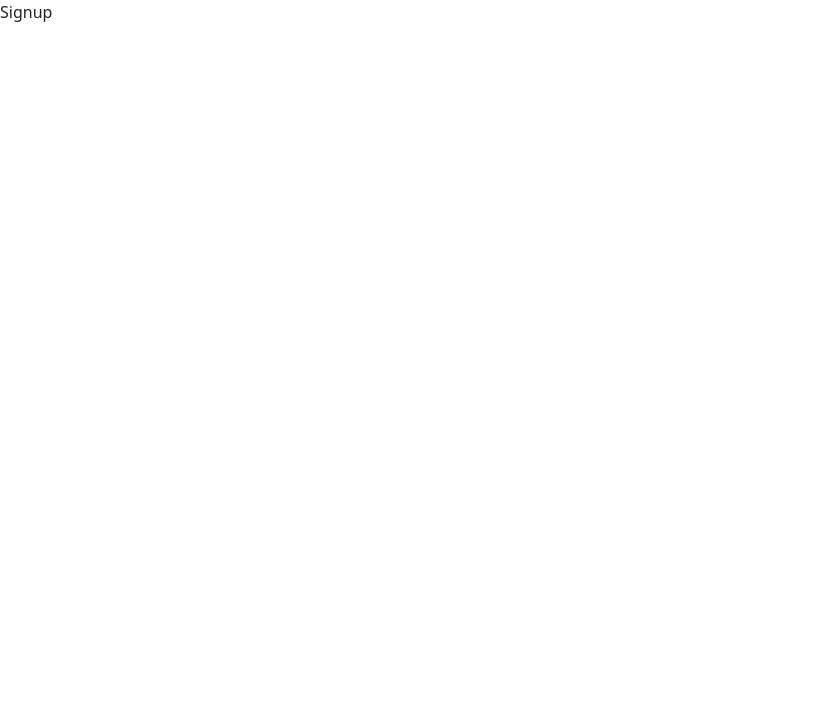
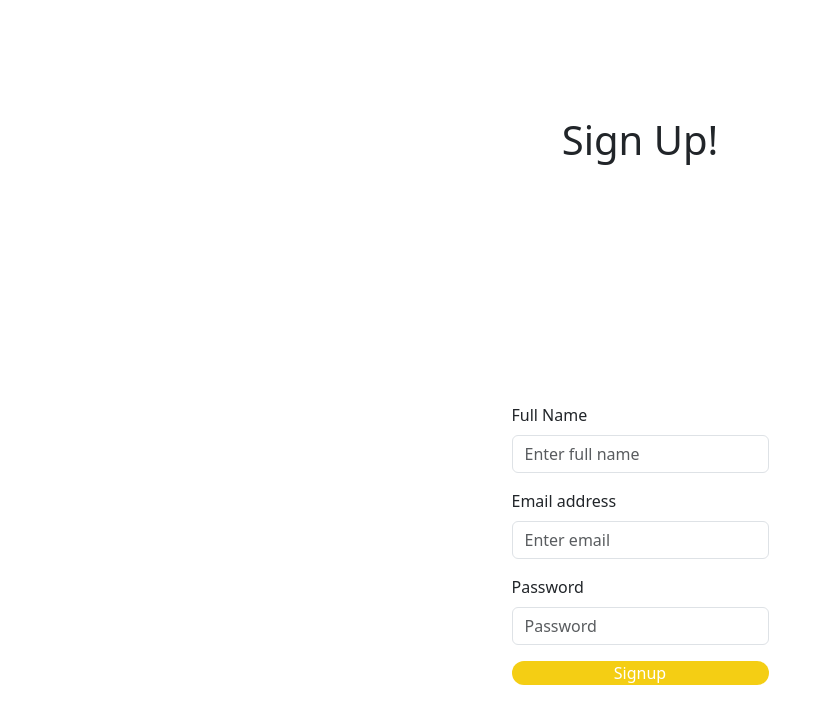
Before and after one commit to rohanasif/frontend_captstone, a React (Vite) app: page /signup in a window 1280 px wide. Shown: the top 724 px of the page, without its empty margins (0-831 px from the left). Built offline with nearby package versions, Linux system fonts and the light colour scheme.

Commit message:
Install redux, react-redux and redux-thunk

```diff
--- a/package.json
+++ b/package.json
@@ -20,7 +20,10 @@
     "react": "^18.2.0",
     "react-bootstrap": "^2.9.1",
     "react-dom": "^18.2.0",
-    "react-router-dom": "^6.20.1"
+    "react-redux": "^9.0.3",
+    "react-router-dom": "^6.20.1",
+    "redux": "^5.0.0",
+    "redux-thunk": "^3.1.0"
   },
   "devDependencies": {
     "@types/react": "^18.2.37",
--- a/src/components/NavBar.jsx
+++ b/src/components/NavBar.jsx
@@ -1,30 +1,37 @@
 import Container from "react-bootstrap/Container";
 import Nav from "react-bootstrap/Nav";
 import Navbar from "react-bootstrap/Navbar";
-import NavDropdown from "react-bootstrap/NavDropdown";
+import { FontAwesomeIcon } from "@fortawesome/react-fontawesome";
+import { faCartShopping } from "@fortawesome/free-solid-svg-icons";
 import { Link } from "react-router-dom";
 import logo from "../assets/logo.svg";
 
 const NavBar = () => {
+  const loggedIn = false;
   return (
     <Navbar expand="lg" className="bg-body-tertiary">
-      <Container>
+      <Container className="w-full flex justify-between">
         <Navbar.Brand>
           <Link to="/">
             <img src={logo} alt="Brand logo" />
           </Link>
         </Navbar.Brand>
         <Navbar.Toggle aria-controls="basic-navbar-nav" />
-        <Navbar.Collapse id="basic-navbar-nav">
+        <Navbar.Collapse id="basic-navbar-nav" className="flex-grow-0">
           <Nav className="me-auto">
             <Nav.Link as={Link} to="/">
               Home
             </Nav.Link>
-            <Nav.Link as={Link} to="/start">
-              Login/Signup
-            </Nav.Link>
+            {loggedIn ? (
+              <button>Logout</button>
+            ) : (
+              <Nav.Link as={Link} to="/start">
+                Login/Signup
+              </Nav.Link>
+            )}
             <Nav.Link as={Link} to="/cart">
-
+              <FontAwesomeIcon icon={faCartShopping} />
+              {}
             </Nav.Link>
           </Nav>
         </Navbar.Collapse>
--- a/src/routes/Homepage.jsx
+++ b/src/routes/Homepage.jsx
@@ -1,8 +1,17 @@
 import NavBar from "../components/NavBar";
+import { Container, Row, Col } from "react-bootstrap";
 const Homepage = () => {
   return (
     <div>
       <NavBar />
+      <Container>
+        <Row>
+          <Col></Col>
+          <Col></Col>
+          <Col></Col>
+          <Col></Col>
+        </Row>
+      </Container>
     </div>
   );
 };
--- a/src/routes/Login.jsx
+++ b/src/routes/Login.jsx
@@ -1,4 +1,29 @@
+import { Form, Container, Row, Col } from "react-bootstrap";
 const Login = () => {
-  return <div>Login</div>;
+  return (
+    <Container className="flex items-center justify-center h-screen">
+      <Row className="flex h-screen items-center">
+        <Col className="flex flex-col items-center justify-around w-full h-full">
+          <h1>Log In!</h1>
+          <Form>
+            <Form.Group className="mb-3" controlId="email">
+              <Form.Label>Email address</Form.Label>
+              <Form.Control type="email" placeholder="Enter email" />
+            </Form.Group>
+            <Form.Group className="mb-3" controlId="password">
+              <Form.Label>Password</Form.Label>
+              <Form.Control type="password" placeholder="Password" />
+            </Form.Group>
+            <button
+              className="bg-[#F4CE14] w-full rounded-full text-white"
+              type="submit"
+            >
+              Login
+            </button>
+          </Form>
+        </Col>
+      </Row>
+    </Container>
+  );
 };
 export default Login;
--- a/src/routes/Signup.jsx
+++ b/src/routes/Signup.jsx
@@ -1,5 +1,34 @@
+import { Container, Row, Col, Form } from "react-bootstrap";
 const Signup = () => {
-  return <div>Signup</div>;
+  return (
+    <Container className="flex items-center justify-center h-screen">
+      <Row className="flex h-screen items-center">
+        <Col className="flex flex-col items-center justify-around w-full h-full">
+          <h1>Sign Up!</h1>
+          <Form>
+            <Form.Group className="mb-3" controlId="name">
+              <Form.Label>Full Name</Form.Label>
+              <Form.Control type="email" placeholder="Enter full name" />
+            </Form.Group>
+            <Form.Group className="mb-3" controlId="email">
+              <Form.Label>Email address</Form.Label>
+              <Form.Control type="email" placeholder="Enter email" />
+            </Form.Group>
+            <Form.Group className="mb-3" controlId="password">
+              <Form.Label>Password</Form.Label>
+              <Form.Control type="password" placeholder="Password" />
+            </Form.Group>
+            <button
+              className="bg-[#F4CE14] w-full rounded-full text-white"
+              type="submit"
+            >
+              Signup
+            </button>
+          </Form>
+        </Col>
+      </Row>
+    </Container>
+  );
 };
 
 export default Signup;
--- a/src/routes/Start.jsx
+++ b/src/routes/Start.jsx
@@ -1,4 +1,30 @@
+import { Container, Row, Col } from "react-bootstrap";
+import { Link } from "react-router-dom";
 const Start = () => {
-  return <div>Start</div>;
+  return (
+    <Container className="flex items-center justify-center h-screen">
+      <Row className="flex h-screen items-center">
+        <Col className="flex flex-col items-center justify-around w-full h-full">
+          <h1 className="text-3xl text-center">
+            Welcome to{" "}
+            <span className="text-5xl text-[#F4CE14]">Little Lemon</span>{" "}
+            Chicago
+          </h1>
+          <Container className="flex flex-col items-center justify-center gap-3">
+            <Link className="w-full" to="/login">
+              <button className="bg-[#F4CE14] w-full rounded-full text-white">
+                Log in
+              </button>
+            </Link>
+            <Link className="w-full" to="/signup">
+              <button className="bg-[#F4CE14] w-full rounded-full text-white">
+                Sign Up
+              </button>
+            </Link>
+          </Container>
+        </Col>
+      </Row>
+    </Container>
+  );
 };
 export default Start;
```
Also changed, not shown: 1 other file (tests, documents, lock files or other folders).
